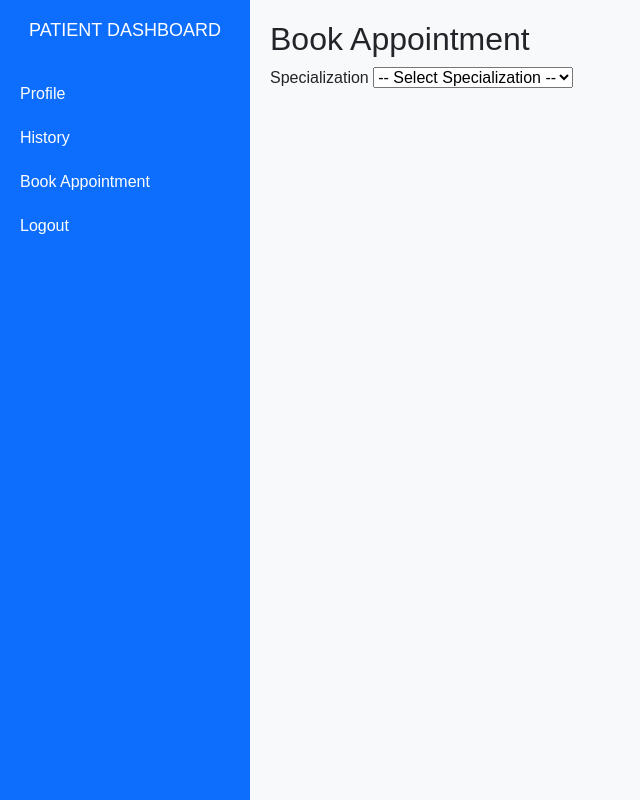
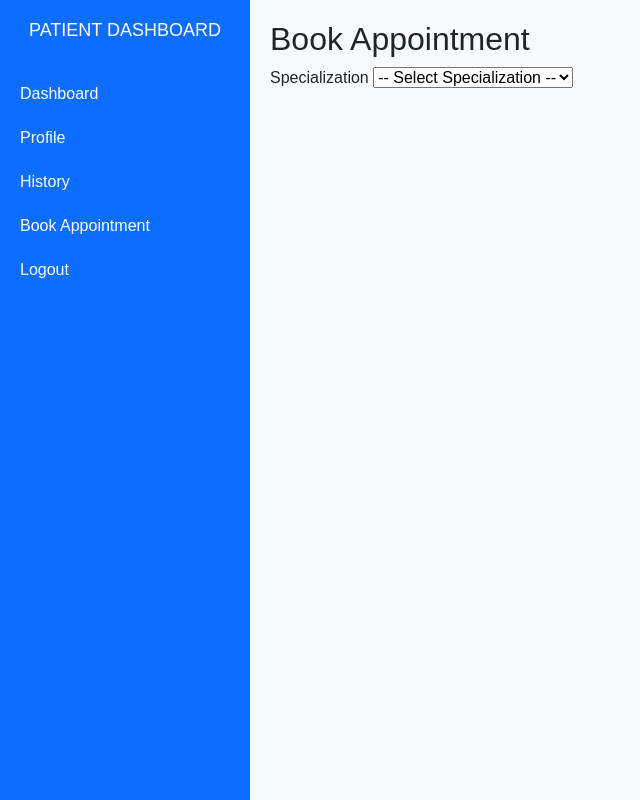
Before and after one commit to Akshara23cet/Django_project, a Django app: page /patient/booking/ in a window 1280 px wide. Shown: the whole page, without its empty margins (0-640 px from the left). Run offline with Django 5.2, Linux system fonts and the light colour scheme; the visitor is signed in with stand-in values (Sample User, id 1); data that the repository does not hold is empty; parts of the project's set-up code (start-up, migrations or seed data) failed here and were passed over.

Commit message:
added dashboard link to base.html

```diff
--- a/patient/templates/patient/base.html
+++ b/patient/templates/patient/base.html
@@ -46,6 +46,7 @@
 <div class="d-flex">
     <div class="sidebar">
         <h2>{{ "Patient Dashboard"|upper }}</h2>
+        <a href="{% url 'dashboard' %}">Dashboard</a>
         <a href="{% url 'profile' %}">Profile</a>
         <a href="{% url 'history' %}">History</a>
         <a href="{% url 'booking' %}">Book Appointment</a>
```
